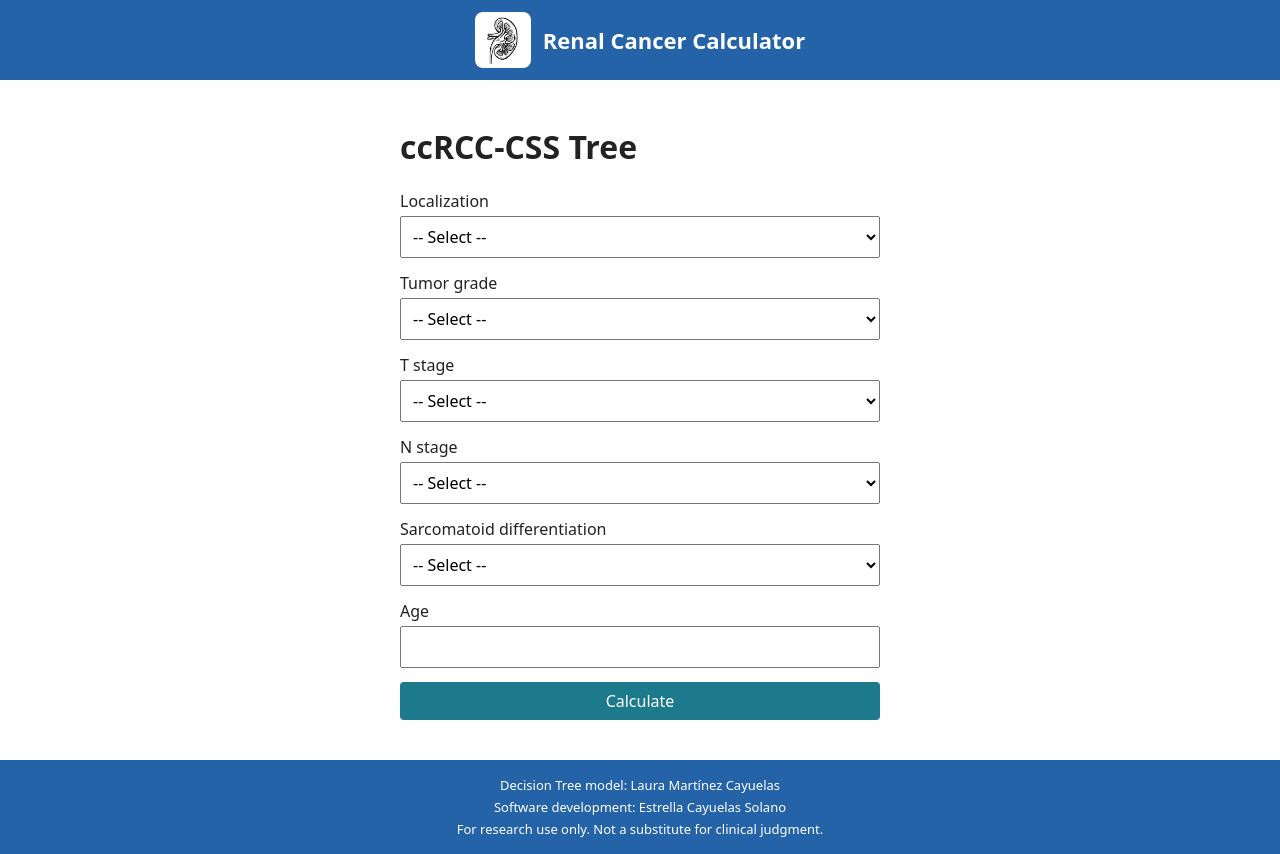
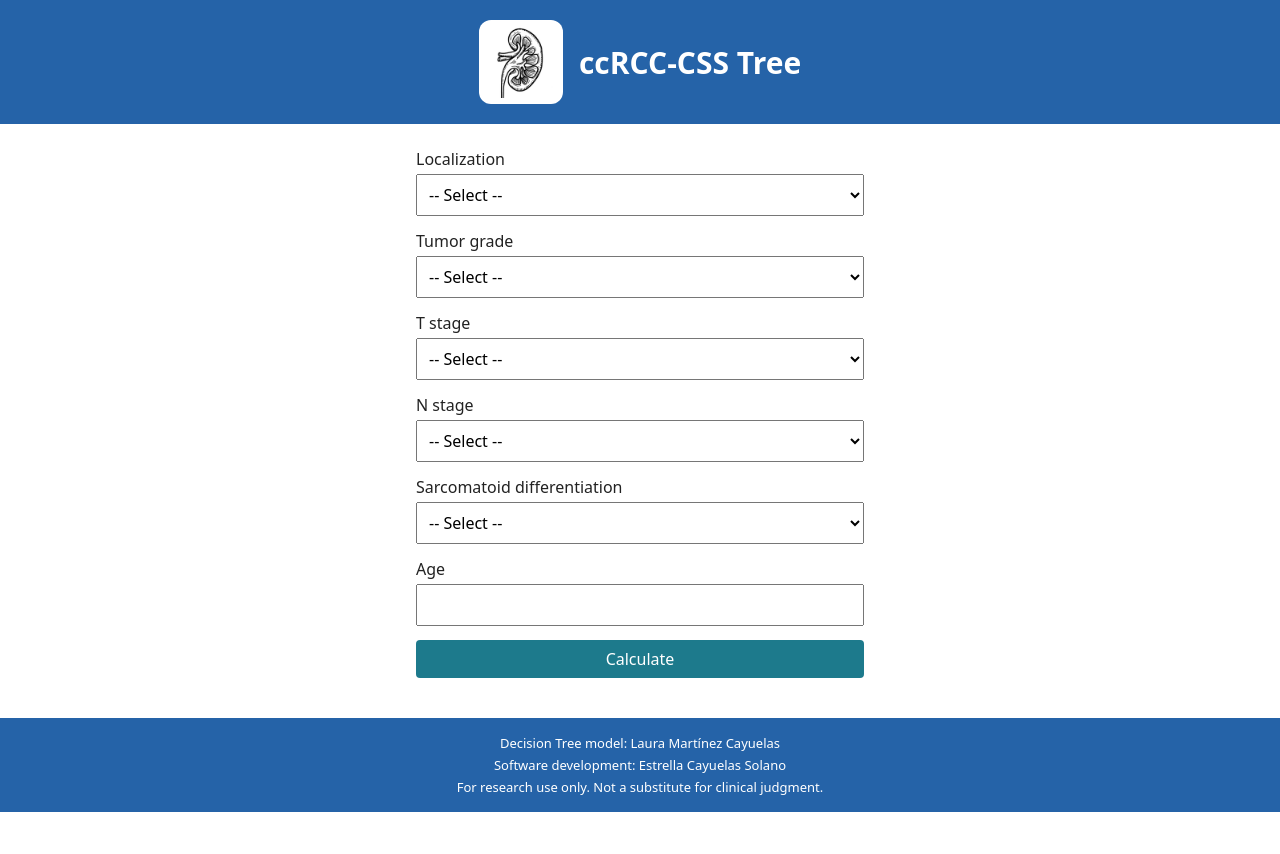
Before and after one commit to escaso/renal-cancer-calculator, a plain HTML site: page index.html in a window 1280 px wide. After the commit the page ends 812 px from the top, so only its background shows below. Drawn offline with Linux system fonts and the light colour scheme.

Commit message:
Fix: header and footer to resize automatically

```diff
--- a/index.html
+++ b/index.html
@@ -12,12 +12,10 @@
 <body>
     <header>
         <img src="icons/ios-180.png" alt="">
-        Renal Cancer Calculator
+        ccRCC-CSS Tree
     </header>
 
     <main>
-        <h1>ccRCC-CSS Tree</h1>
-
         <label>Localization <select id="localization"></select></label>
         <label>Tumor grade <select id="tumorGrade"></select></label>
         <label>T stage <select id="tStage"></select></label>
--- a/style.css
+++ b/style.css
@@ -2,6 +2,10 @@ body {
     font-family: system-ui, sans-serif;
     margin: 0;
     color: #222;
+    min-height: 100vh;
+    min-height: 100dvh;
+    display: flex;
+    flex-direction: column;
 }
 
 header, footer {
@@ -14,21 +18,25 @@ header {
     display: flex;
     align-items: center;
     justify-content: center;
-    gap: 12px;
-    font-size: 22px;
+    gap: 16px;
+    padding: 20px 16px;
+    font-size: 30px;
     font-weight: bold;
 }
 
 header img {
-    width: 48px;
-    height: 48px;
+    width: 72px;
+    height: 72px;
     background: #fff;
-    border-radius: 8px;
-    padding: 4px;
+    border-radius: 12px;
+    padding: 6px;
 }
 
 main {
+    flex: 1;
+    width: 100%;
     max-width: 480px;
+    box-sizing: border-box;
     margin: auto;
     padding: 24px 16px;
 }
--- a/sw.js
+++ b/sw.js
@@ -1,5 +1,4 @@
-// Bump this version whenever you change any file, or users will keep seeing the old cached version.
-const CACHE = "renal-calc-v9";
+const CACHE = "renal-calc-v11";
 const ASSETS = [
     "./",
     "index.html",
```
